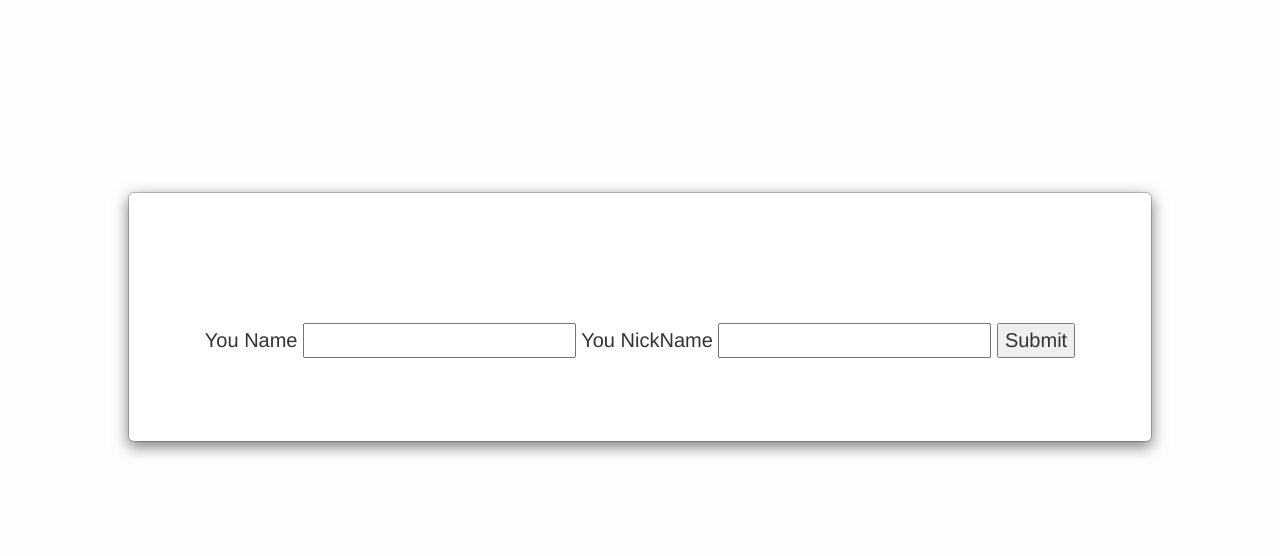
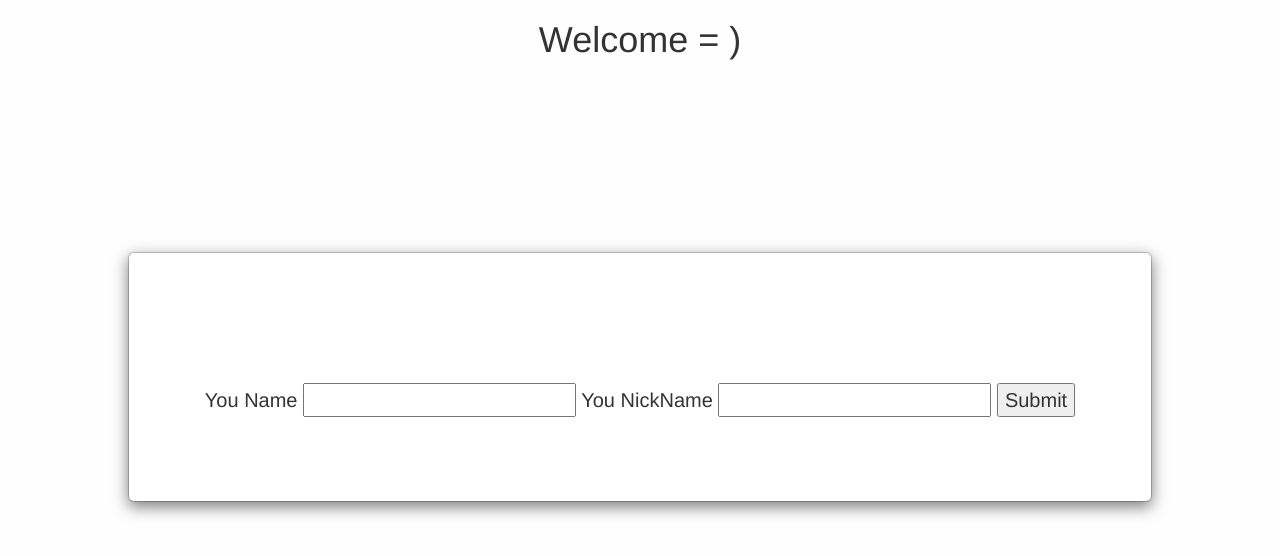
Before and after one commit to arniroman/socket_io_and_ajax, a website: page soket_test/public/index.html in a window 1280 px wide. Drawn offline with nearby package versions, Linux system fonts and the light colour scheme; files that its build step writes are made by us from their sources; no server answers; files whose address does not match are found by name.

Commit message:
add title in chat

```diff
--- a/soket_test/public/css/style.css
+++ b/soket_test/public/css/style.css
@@ -55,7 +55,7 @@ body {
 
 .sidebar {
     width: 300px;
-    height: 600px;
+    height: 550px;
     display: flex;
     flex:0 0 320px;
     background: #303F9F;
@@ -70,7 +70,6 @@ body {
     list-style: none;
 }
 .board{
-    height: 400px;
     flex: 0 0 680px;
     flex-direction: column;
     justify-content: flex-start;
@@ -115,3 +114,6 @@ body {
 .bg {
     color: red;
 }
+.welcom{
+    text-align: center;
+}
--- a/soket_test/public/index.html
+++ b/soket_test/public/index.html
@@ -11,6 +11,7 @@
 
 
 <div id="myModal" class = "modal">
+   <h1 class="welcom">Welcome = )</h1>
     <div class="modal-content">
         You Name
         <input type="text" id="Name">
@@ -28,10 +29,8 @@
     <div class="content">
         <div class="container">
             <div class="flex-container">
-
                 <aside class="user sidebar">
-
-                    <ul id="user__list">
+                <ul id="user__list">
                     </ul>
                 </aside>
                 <div class="board">
```
